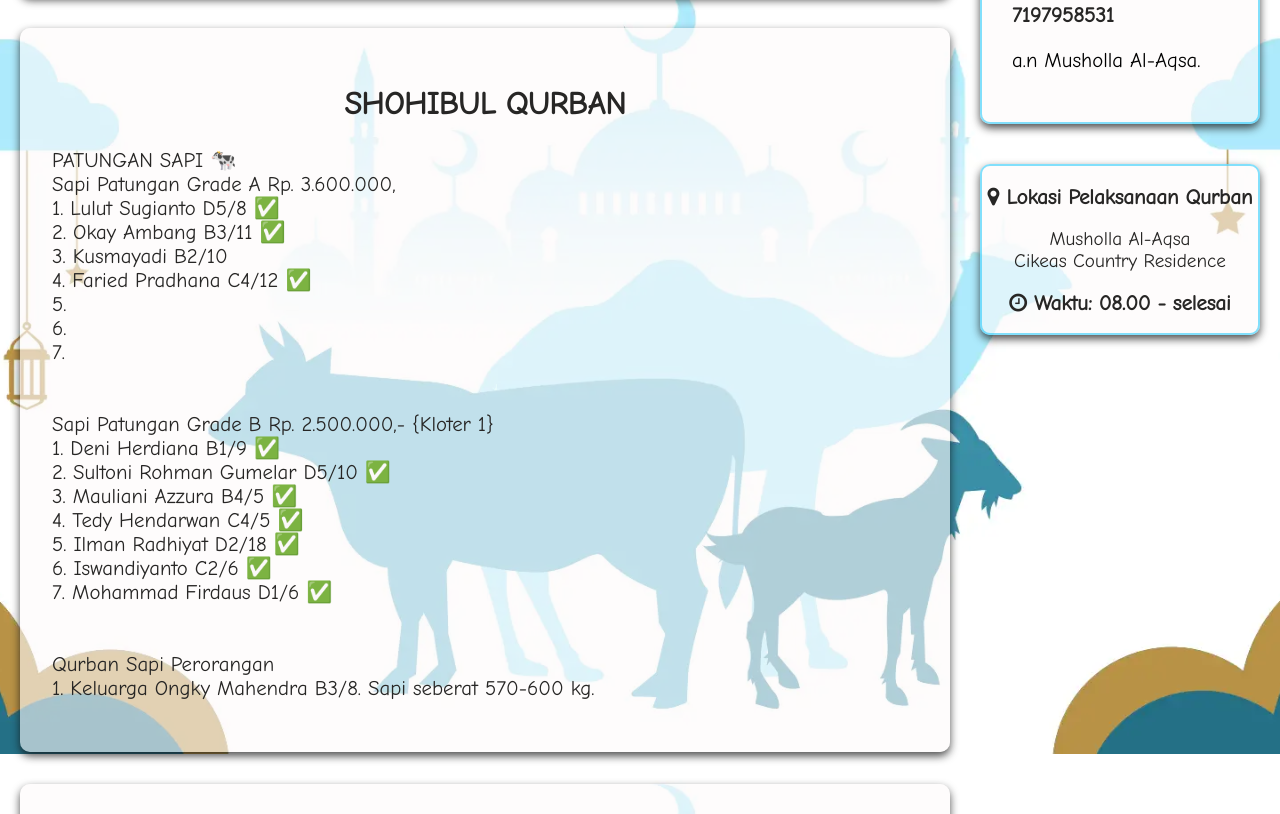
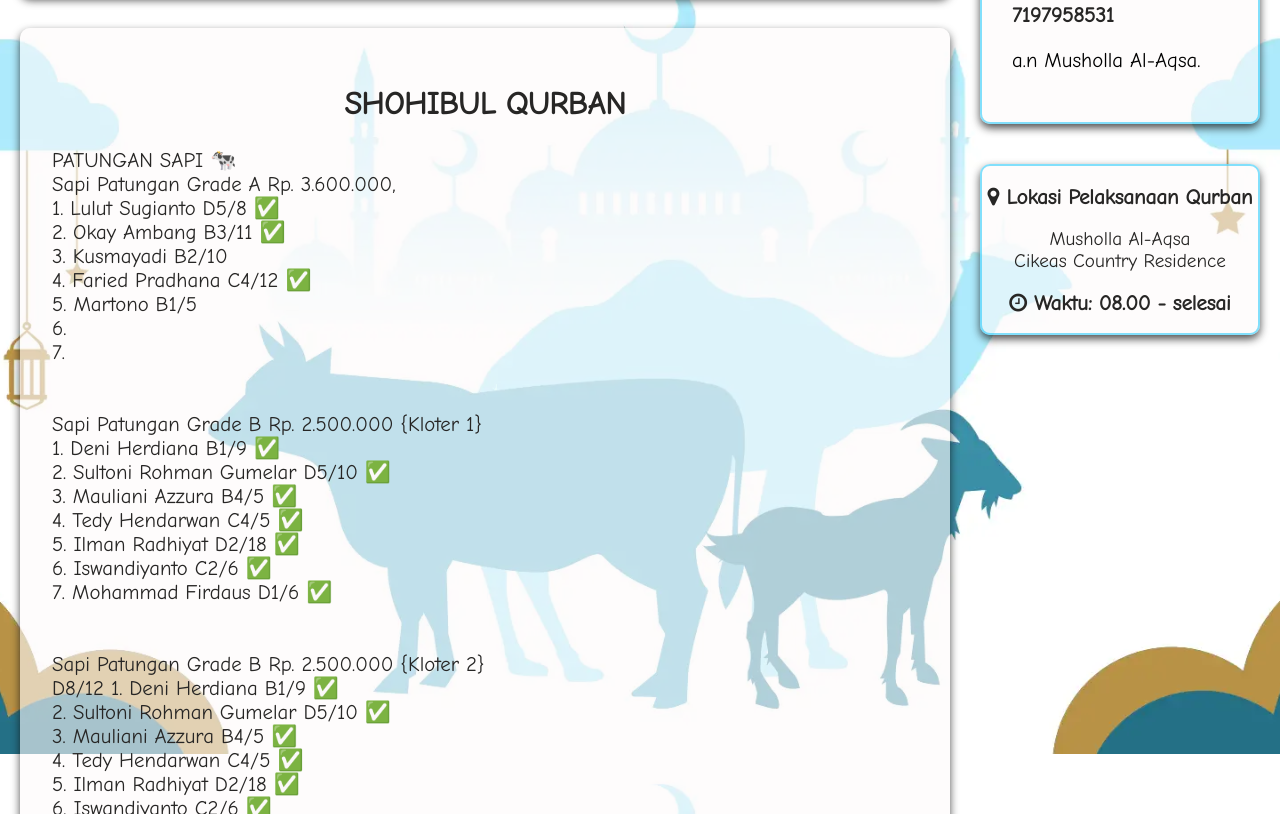
Before and after one commit to dniherdiana/ccr.qurban.github.io-main, a plain HTML site: page index.html in a window 1280 px wide. Shown: the part 846-1660 px from the top of the page. Drawn offline with Linux system fonts and the light colour scheme; a web font is replaced by a local one.

Commit message:
Update index.html

```diff
--- a/index.html
+++ b/index.html
@@ -63,12 +63,23 @@
           2. Okay Ambang B3/11 ✅<br>
           3. Kusmayadi B2/10<br>
           4. Faried Pradhana C4/12 ✅<br>
-          5.<br>
+          5. Martono B1/5<br>
           6.<br>
           7.<br>
           <br>
           <br>
-          Sapi Patungan Grade B Rp. 2.500.000,- {Kloter 1}<br>
+          Sapi Patungan Grade B Rp. 2.500.000 {Kloter 1}<br>
+          1. Deni Herdiana B1/9 ✅<br>
+          2. Sultoni Rohman Gumelar D5/10 ✅<br>
+          3. Mauliani Azzura B4/5 ✅<br>
+          4. Tedy Hendarwan C4/5 ✅<br>
+          5. Ilman Radhiyat D2/18 ✅<br>
+          6. Iswandiyanto C2/6 ✅<br>
+          7. Mohammad Firdaus D1/6 ✅<br>
+          <br>
+          <br>
+          Sapi Patungan Grade B Rp. 2.500.000 {Kloter 2}<br>
+          D8/12
           1. Deni Herdiana B1/9 ✅<br>
           2. Sultoni Rohman Gumelar D5/10 ✅<br>
           3. Mauliani Azzura B4/5 ✅<br>
```
